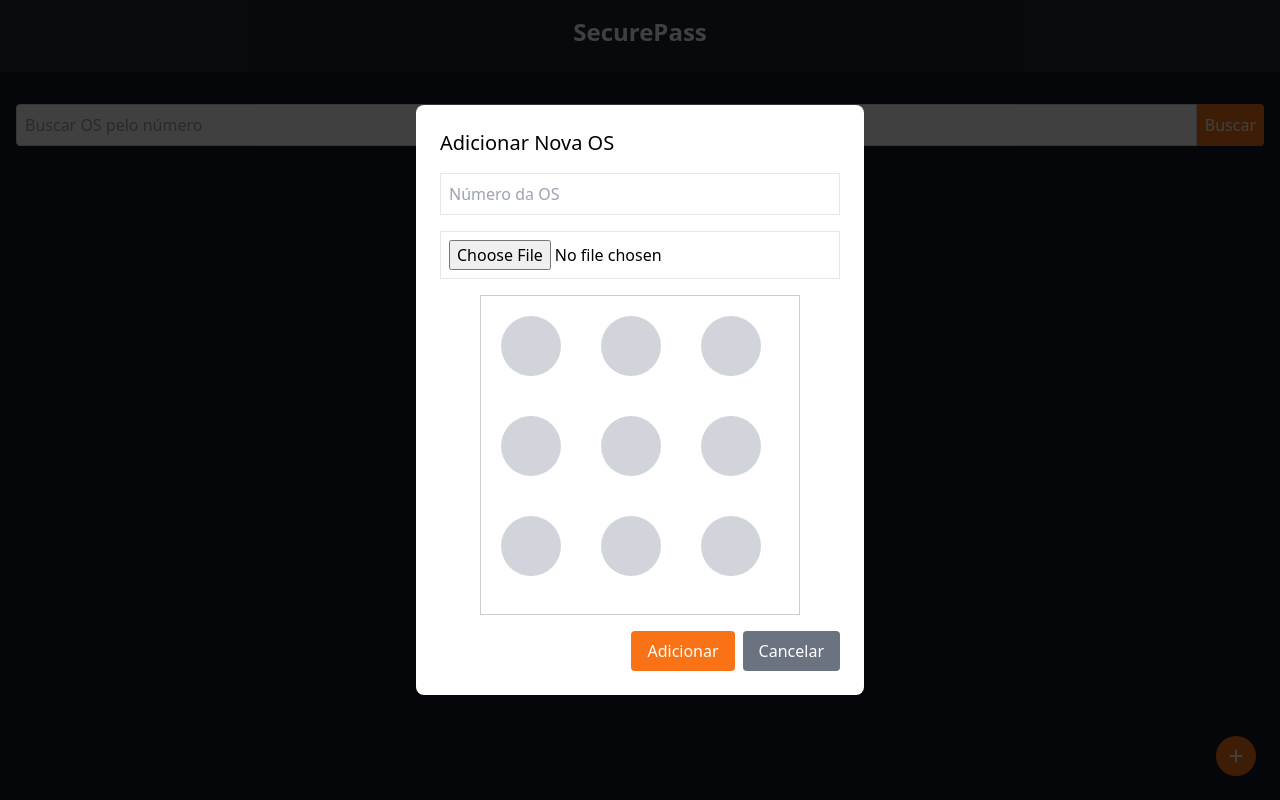
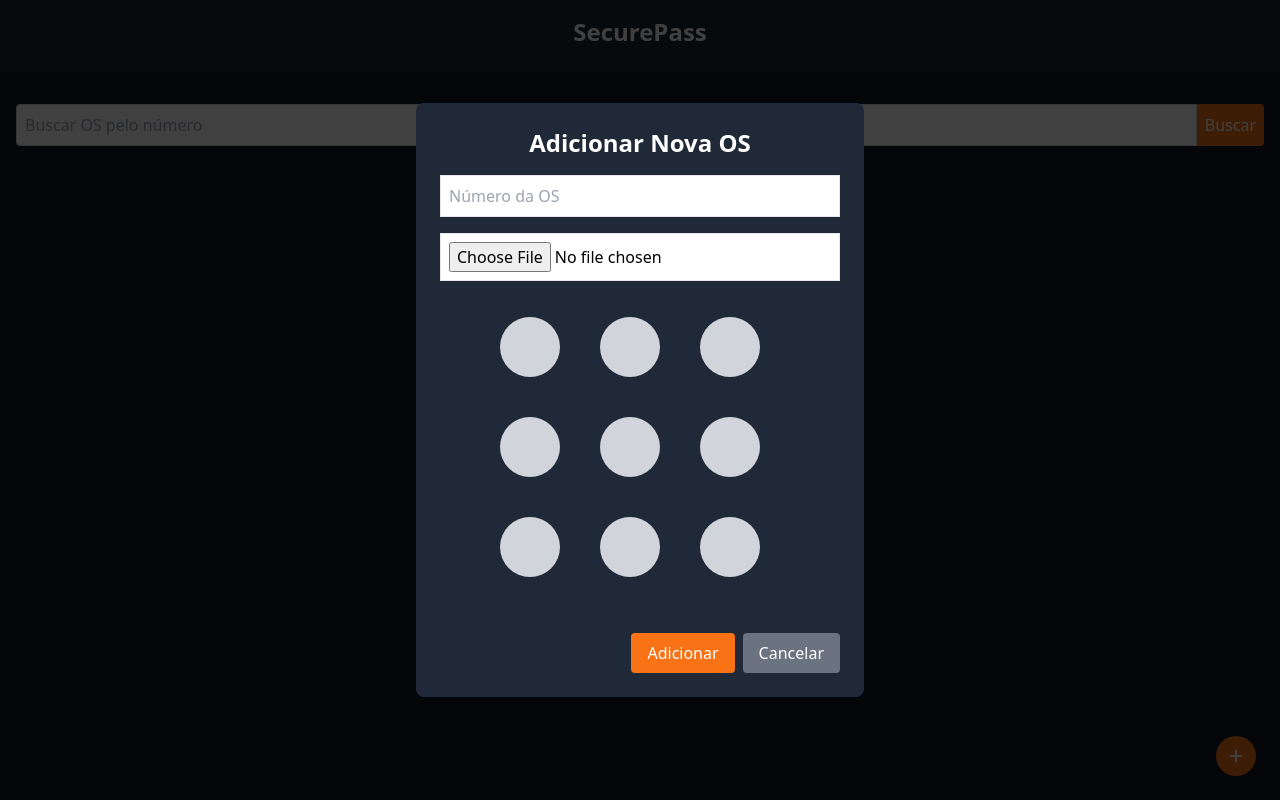
Before and after one commit to obrenoamaral/App, a Vue app: page / in a window 1280 px wide. Both pictures are taken after a click on the button 1236 px from the left and 756 px from the top of the page. Built offline with nearby package versions, Linux system fonts and the light colour scheme.

Commit message:
Melhorando layout

```diff
--- a/src/components/PadraoComponent.vue
+++ b/src/components/PadraoComponent.vue
@@ -2,7 +2,8 @@
   <div class="flex flex-col items-center justify-center">
     <svg
         ref="patternSvg"
-        class="w-80 h-80"
+        class="w-80 h-80 border-none outline-none focus:outline-none ring-0"
+        style="border: none !important; outline: none !important;"
         @mousedown="startDrawing"
         @mousemove="continueDrawing"
         @mouseup="stopDrawing"
@@ -19,7 +20,7 @@
           :y1="line.y1"
           :x2="line.x2"
           :y2="line.y2"
-          stroke="#3b82f6"
+          stroke="#989596"
           stroke-width="8"
       />
       <!-- Desenha os pontos interativos -->
@@ -31,9 +32,9 @@
           r="30"
           :class="[{
           'fill-gray-300': !activePoints.includes(index),
-          'fill-blue-500': activePoints.includes(index),
-          'fill-green-500': index === activePoints[0],
-          'fill-red-500': index === activePoints[activePoints.length - 1]
+          'fill-gray-500': activePoints.includes(index),
+          'fill-green-600': index === activePoints[0],
+          'fill-red-600': index === activePoints[activePoints.length - 1]
         }]"
           @mousedown="startDrawing(index)"
           @mouseover="continueDrawing(index)"
--- a/src/views/HomeView.vue
+++ b/src/views/HomeView.vue
@@ -51,14 +51,17 @@
 
     <!-- Modal de visualização da OS -->
     <div v-if="showViewModal" class="fixed inset-0 bg-black bg-opacity-75 flex items-center justify-center">
-      <div class="bg-white p-6 rounded-lg text-black w-80">
-        <h2 class="text-xl mb-4">Detalhes da OS</h2>
-        <p><strong>Número OS:</strong> {{ selectedOS.numero }}</p>
-        <p><strong>Data de Registro:</strong> {{ selectedOS.dataRegistro }}</p>
-
-        <div class="mt-4">
-          <strong>Padrão Desenhado:</strong>
-          <PadraoComponent v-if="selectedOS.senhaDesenhada && selectedOS.senhaDesenhada.length > 0" :initialDrawing="selectedOS.senhaDesenhada" />
+      <div class="bg-gray-800 rounded-lg text-white w-11/12">
+        <div class="bg-orange-500 p-4 rounded-t-lg">
+          <h2 class="text-2xl text-center font-bold">Detalhes da OS</h2>
+        </div>
+        <div class="p-6">
+          <p class="text"><strong>Número OS:</strong> <strong>{{ selectedOS.numero }}</strong></p>
+          <p class="text"><strong>Data de Registro:</strong> <strong>{{ selectedOS.dataRegistro }}</strong></p>
+        </div>
+        <div class="mt-4 px-6">
+          <strong>Padrão:</strong>
+          <PadraoComponent v-if="selectedOS.senhaDesenhada && selectedOS.senhaDesenhada.length > 0" :initialDrawing="selectedOS.senhaDesenhada" class="border-none"/>
         </div>
 
         <div class="mt-4" v-if="selectedOS.senhaFoto">
@@ -70,7 +73,7 @@
           <p>Nenhum padrão ou foto disponível.</p>
         </div>
 
-        <div class="flex justify-end mt-4">
+        <div class="flex justify-end mt-4 px-6 py-4">
           <button @click="closeViewModal" class="bg-gray-500 hover:bg-gray-600 text-white py-2 px-4 rounded">Fechar</button>
         </div>
       </div>
@@ -78,8 +81,8 @@
 
     <!-- Modal de adição de OS -->
     <div v-if="showAddModal" class="fixed inset-0 bg-black bg-opacity-75 flex items-center justify-center px-4">
-      <div class="bg-white p-6 rounded-lg text-black w-full max-w-md">
-        <h2 class="text-xl mb-4">Adicionar Nova OS</h2>
+      <div class="bg-gray-800 p-6 rounded-lg text-black w-full max-w-md">
+        <h2 class="text-2xl text-white text-center font-bold mb-4">Adicionar Nova OS</h2>
         <input
             type="text"
             v-model="newOS.numero"
@@ -93,7 +96,7 @@
             accept="image/*"
             @change="handleFileUpload"
             capture="environment"
-            class="border p-2 mb-4 w-full"
+            class="border p-2 mb-4 w-full bg-white"
         />
 
         <PadraoComponent @save-drawing="handleSaveDrawing" />
@@ -209,7 +212,7 @@ export default {
           const newOSData = {
             id: Date.now(),
             numero: this.newOS.numero,
-            dataRegistro: new Date().toISOString().slice(0, 10),
+            dataRegistro: new Date().toLocaleDateString('pt-BR'),
             senhaDesenhada: JSON.stringify(this.newOS.senhaDesenhada || []), // Armazena como array
             senhaFoto: this.newOS.senhaFoto || null, // Armazena a imagem
           };
@@ -245,6 +248,19 @@ export default {
     },
     async updateOS() {
       if (this.selectedOS.numero) {
+        // Confirmação antes de salvar
+        const { value } = await Dialog.confirm({
+          title: 'Confirmação',
+          message: 'Você realmente deseja salvar as alterações desta OS?',
+        });
+
+        if (value) {
+          // Verifica se o padrão desenhado foi alterado
+          if (!this.selectedOS.senhaDesenhada || this.selectedOS.senhaDesenhada.length === 0) {
+            // Mantém o padrão existente caso não tenha sido alterado
+            this.selectedOS.senhaDesenhada = JSON.parse(this.osList.find(os => os.id === this.selectedOS.id).senhaDesenhada);
+          }
+
           await this.db.put('os', {
             ...this.selectedOS,
             senhaDesenhada: JSON.stringify(this.selectedOS.senhaDesenhada),
@@ -253,10 +269,11 @@ export default {
           this.closeEditModal();
 
           // Atualizar a lista de OS após editar
-        await this.loadOS(); // Mantenha esta linha
+          await this.loadOS();
 
           // Reiniciar a `selectedOS` após edição
-        this.selectedOS = {}; // Reseta para evitar conflitos na próxima edição
+          this.selectedOS = {};
+        }
       } else {
         alert('Preencha todos os campos!');
       }
```
Lines whose indentation alone changed are shown as unchanged.
